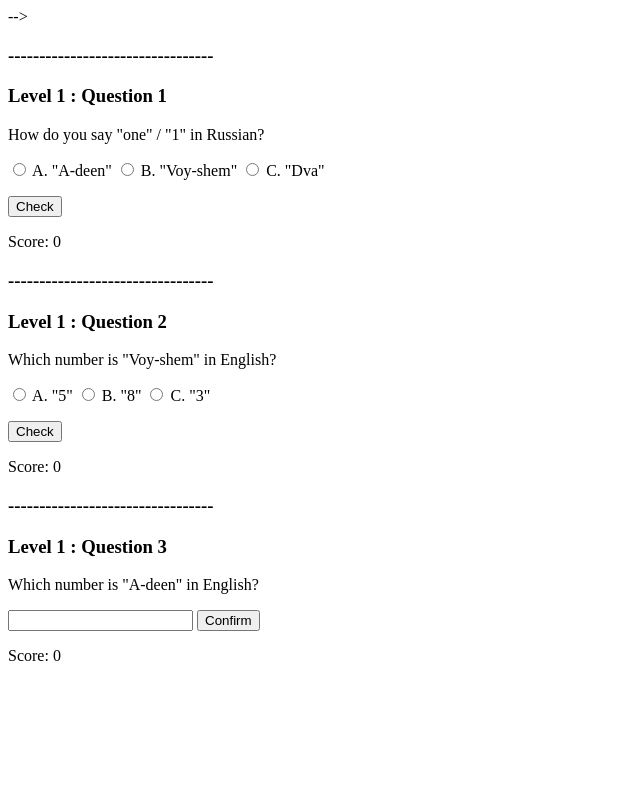
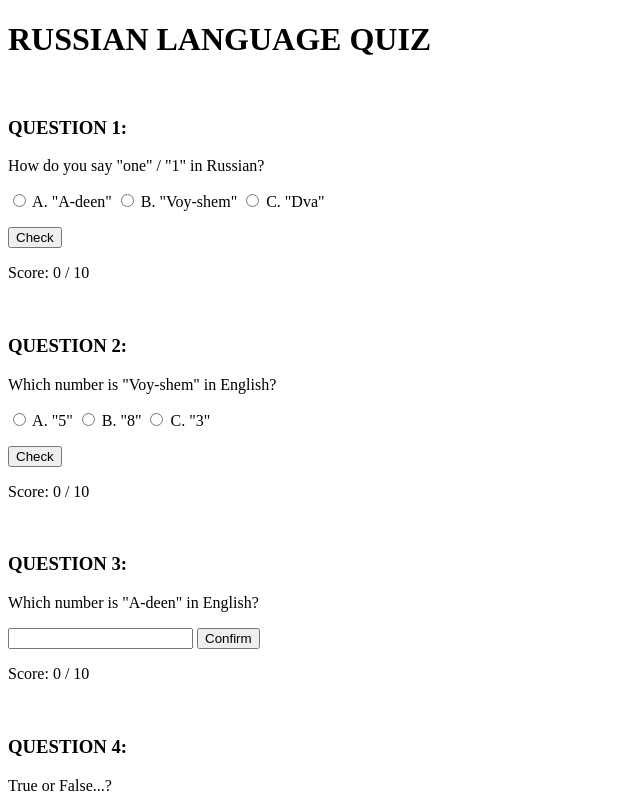
Before and after one commit to marinagreen/Exam-Quiz, a Svelte app: page / in a window 1280 px wide. Shown: the whole page, without its empty margins (0-640 px from the left). Built offline with nearby package versions, Linux system fonts and the light colour scheme.

Commit message:
cleaned up my code.

```diff
--- a/src/App.svelte
+++ b/src/App.svelte
@@ -1,10 +1,9 @@
 <script>
-// import resources from './Resource.svelte';
-// import level1questions from './level1.svelte';
 
 let score = 0;
 let result = ''
-// let level = ''
+let result1=''
+let result2=''
 
 let first = ''
 let second = ''
@@ -14,30 +13,19 @@ let forth = ''
 let name = ''
 let yes = ''
 let no = ''
-let result1=''
-let result2=''
-
-// SELECT LEVEL FUNCTION
-// function btnCheck() {
-// if (level === ('easy')){
-// //     level1questions
-// } else if (level === ('medium')){
-// // 	   level2questions
-// } else if (level === ('hard')){
-// //     level3questions
-// } else {
-//         'Please choose a level.'
-// }}
 
 // CHECK BUTTON FUCTION (for multiple choice q's)
 function check(a){
+// if chosen answer has the value of 'one', answer = correct and point is added to the score.
   if (a.includes('one')){
-    result = 'Correct'
+    result = ' --> Correct !!'
     score += 1
+// else if chosen answer doesnt have the value of 'one', answer = incorrect and no point is added.
   } else {
-    result = 'Wrong'
+    result = '--> Incorrect.'
   }
 
+//seperates each answer for each question.
   	if (a.includes('Q1')) {
 				result1 = result
 		} else if (a.includes('Q2')) {
@@ -57,32 +45,16 @@ function check(a){
 //   result = 'Wrong."'
 // }
 
+
+
 </script>
 
-<!-- CHOOSE LEVEL 1,2, OR 3. SHOWS RESOURCE AND QUESTIONS BASED ON YOUR ANSWER. -->
-<!-- <h3>Select Your Level</h3>
+<h1>RUSSIAN LANGUAGE QUIZ</h1>
 
-<select name="level" id="level">
-  <option value="easy">Easy</option>
-  <option value="medium">Medium</option>
-  <option value="hard">Hard</option>
-</select>
-
-<!-- SELECT LEVEL BUTTON -->
-<!-- <button on:click={btnCheck}>
-	Confirm
-</button>  --> -->
-
-<!--BTN STARTS, REMOVES RESOURCES, SHOWS FIRST QUESTION, ONCE ANSWERED, REMOVES QUESTION & SHOWS NEXT QUESTION, REPEATS.-->
-
-
-
-
-<h3> --------------------------------- </h3>
-
+<br>
 
 <!-- 1ST QUESTION - "How do you say..." -->
-<h3>Level 1 : Question 1</h3>
+<h3>QUESTION 1:</h3>
 <p>How do you say "one" / "1" in Russian?</p>
 
 
@@ -106,16 +78,16 @@ function check(a){
 
 {result1}
 <br>
-<p> Score: {score}</p>
+<p> Score: {score} / 10</p>
 
 
 
-<h3> --------------------------------- </h3>
+<br>
 
 
 
 <!-- QUESTION 2: -->
-<h3>Level 1 : Question 2</h3>
+<h3>QUESTION 2:</h3>
 <p>Which number is "Voy-shem" in English?</p>
 
 <label>
@@ -138,15 +110,17 @@ function check(a){
 
 {result2}
 <br>
-<p> Score: {score}</p>
-
-<h3> --------------------------------- </h3>
+<p> Score: {score} / 10</p>
 
 
 
 
+<br>
 
-<h3>Level 1 : Question 3</h3>
+
+
+
+<h3>QUESTION 3:</h3>
 <p>Which number is "A-deen" in English?</p>
 
 <!-- <input id="question3" type="text"/> -->
@@ -156,16 +130,20 @@ function check(a){
 	Confirm
 </button>
 <br>
-<p> Score: {score}</p>
+<p> Score: {score} / 10</p>
 
 
 
-<!-- <h3> --------------------------------- </h3>
+<br>
 
-<h3>Level 1 Question 4</h3>
+
+
+
+
+<h3>QUESTION 4:</h3>
 <p>True or False...?</p>
 
-
+<!--
 <label>
 	<input type='radio' bind:group={forth} value='yes'>
 	True!
```
